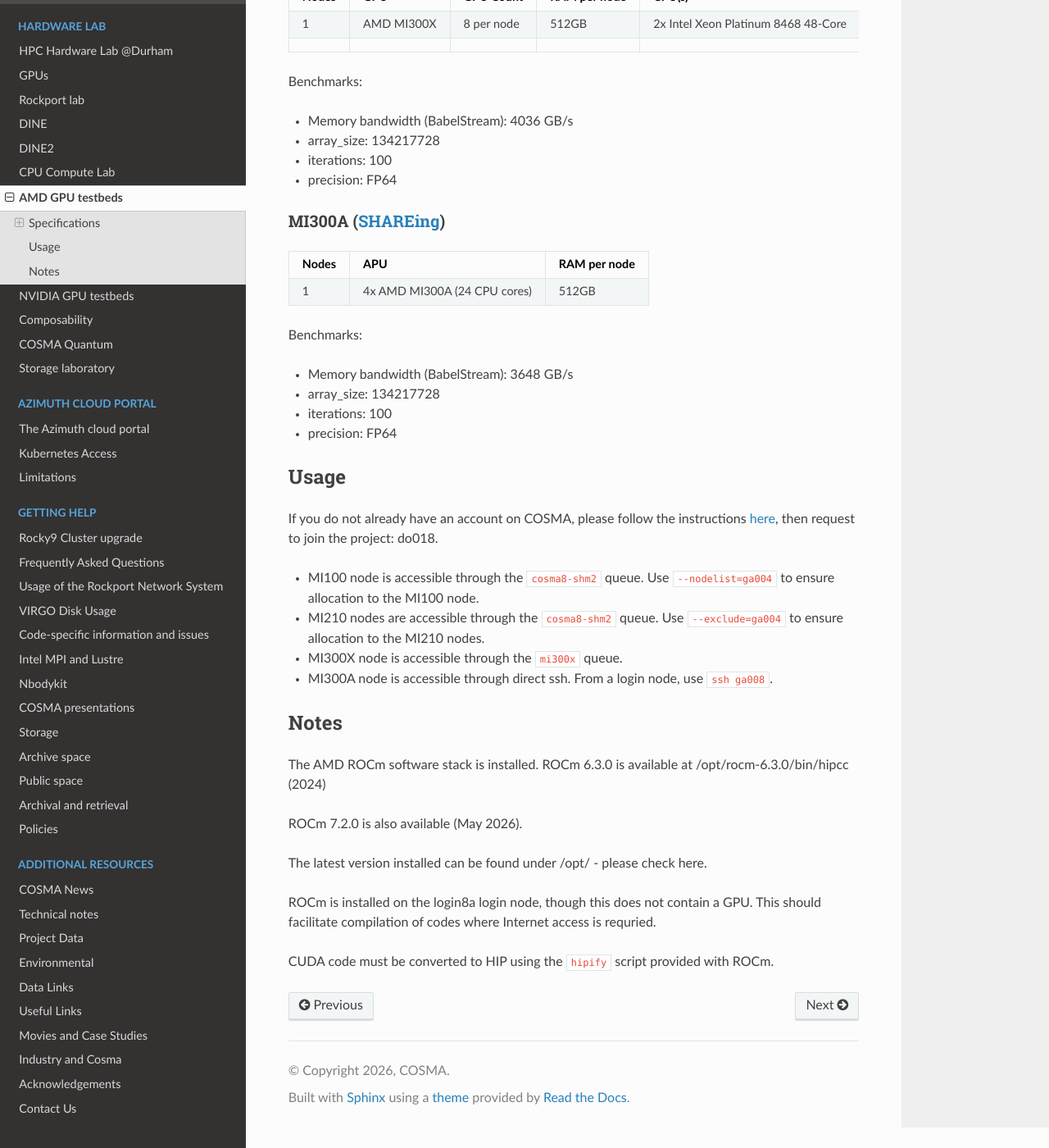
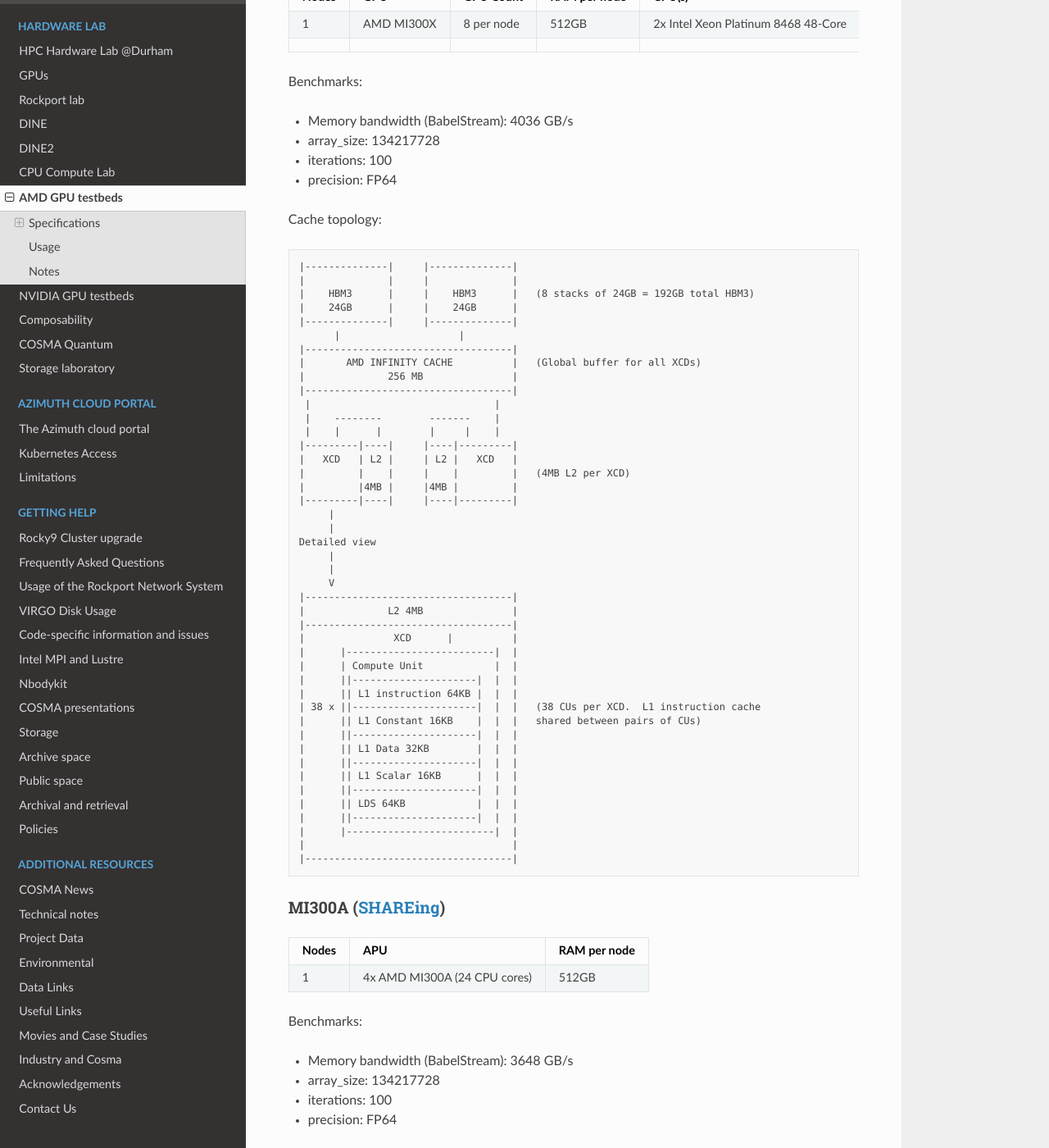
Before and after one commit to agb32/cosmadoc, a Sphinx documentation site: the page built from docs/source/amdgpu.md, in a window 1280 px wide and 1400 px high, scrolled down 976 px. Shown: the whole window at 82% size. Built offline with Sphinx 7.4.7 and the Read the Docs theme 3.1.0, drawn with Linux system fonts in a browser that asks for light colours.

Commit message:
Add cache topology for mi300x

````diff
--- a/docs/source/amdgpu.md
+++ b/docs/source/amdgpu.md
@@ -41,6 +41,54 @@
  - iterations: 100
  - precision: FP64
 
+ Cache topology:
+ ```txt
+|--------------|     |--------------|
+|              |     |              |
+|    HBM3      |     |    HBM3      |   (8 stacks of 24GB = 192GB total HBM3)
+|    24GB      |     |    24GB      |
+|--------------|     |--------------|
+       |                    |
+|-----------------------------------|
+|       AMD INFINITY CACHE          |   (Global buffer for all XCDs)
+|              256 MB               |
+|-----------------------------------|
+  |                               |
+  |    --------        -------    |
+  |    |      |        |     |    |
+|---------|----|     |----|---------|
+|   XCD   | L2 |     | L2 |   XCD   |
+|         |    |     |    |         |   (4MB L2 per XCD)
+|         |4MB |     |4MB |         |
+|---------|----|     |----|---------|
+      |
+      |
+ Detailed view
+      |
+      |
+      V
+|-----------------------------------|
+|              L2 4MB               |
+|-----------------------------------|
+|               XCD      |          |
+|      |-------------------------|  |
+|      | Compute Unit            |  |
+|      ||---------------------|  |  |
+|      || L1 instruction 64KB |  |  |
+| 38 x ||---------------------|  |  |   (38 CUs per XCD.  L1 instruction cache
+|      || L1 Constant 16KB    |  |  |   shared between pairs of CUs)
+|      ||---------------------|  |  |
+|      || L1 Data 32KB        |  |  |
+|      ||---------------------|  |  |
+|      || L1 Scalar 16KB      |  |  |
+|      ||---------------------|  |  |
+|      || LDS 64KB            |  |  |
+|      ||---------------------|  |  |
+|      |-------------------------|  |
+|                                   |
+|-----------------------------------|
+```
+
 ### MI300A \([SHAREing](https://shareing-dri.github.io/hpc-testbeds/systems/cosma-mi300a/)\)
 
 | Nodes | APU | RAM per node |
````
